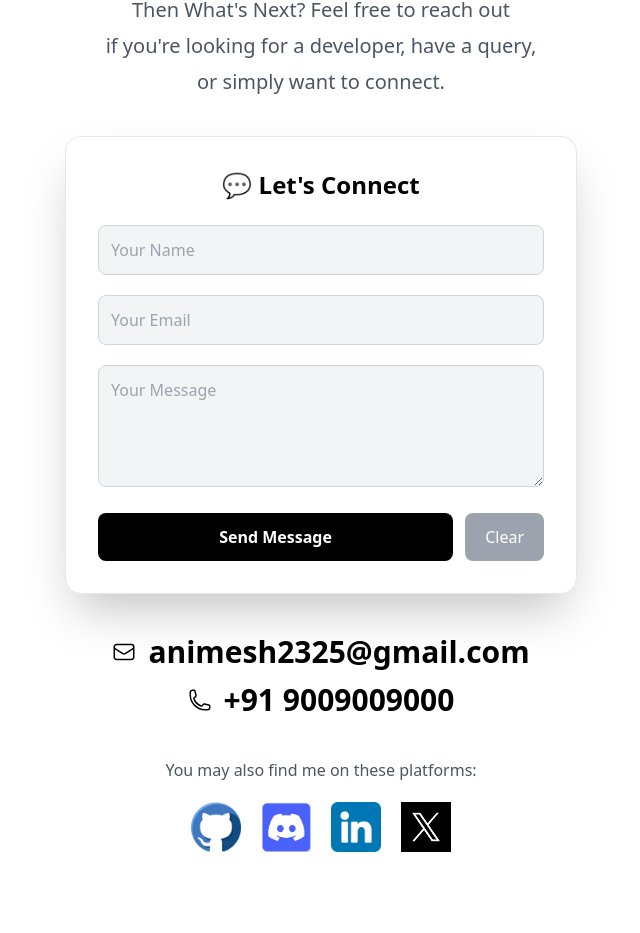
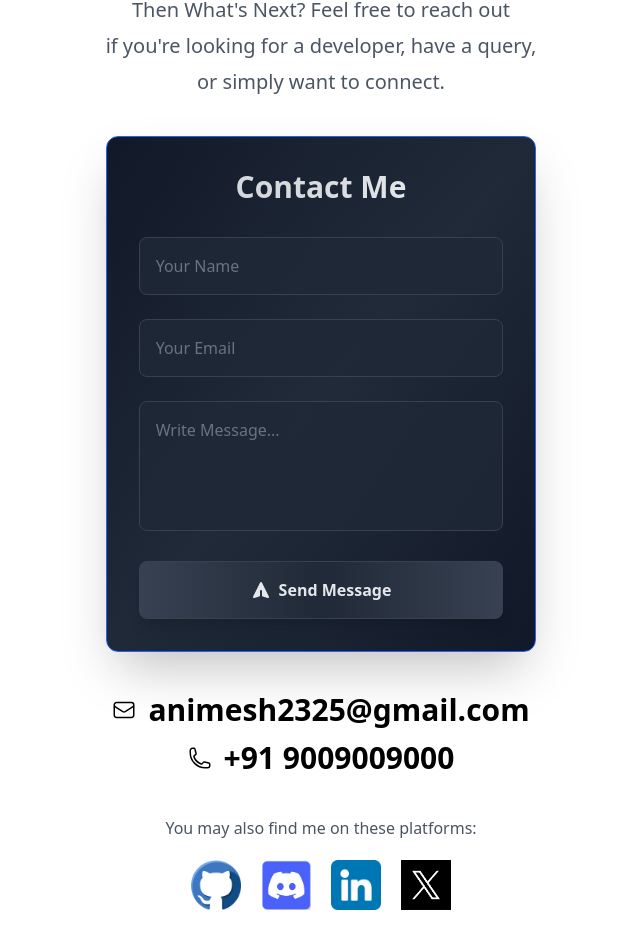
Before and after one commit to Animiiexe/portfolio101, a React (Vite) app: page / in a window 1280 px wide. Shown: the part 5000-5933 px from the top of the page, without its empty margins (319-959 px from the left). Built offline with nearby package versions, Linux system fonts and the light colour scheme.

Commit message:
feat: refactor Contactform component to simplify state management and enhance submission feedback

```diff
--- a/src/footer/Contactform.jsx
+++ b/src/footer/Contactform.jsx
@@ -1,106 +1,99 @@
-import { useState, useEffect } from "react";
-import { Loader2 } from "lucide-react";
+import { useState } from "react";
 
-const ContactForm = () => {
-    const [formData, setFormData] = useState({ name: "", email: "", message: "" });
-    const [status, setStatus] = useState("");
-    const [loading, setLoading] = useState(false);
-    const [isDarkMode, setIsDarkMode] = useState(false);
-
-    useEffect(() => {
-        const selectedTheme = localStorage.getItem("theme");
-        if (selectedTheme) {
-            document.documentElement.classList = [selectedTheme];
-            setIsDarkMode(selectedTheme === "night");
-        }
-    }, []);
-
-    const handleChange = (e) => {
-        setFormData({ ...formData, [e.target.name]: e.target.value });
-    };
+const Contactform = () => {
+  const [submitted, setSubmitted] = useState(false);
 
   const handleSubmit = async (e) => {
     e.preventDefault();
-        setLoading(true);
-        setStatus("Sending...");
 
-        try {
-            await new Promise((resolve) => setTimeout(resolve, 1500));
-            setStatus("✅ Message sent! I'll get back to you soon.");
-            setFormData({ name: "", email: "", message: "" });
-        } catch (error) {
-            setStatus("❌ Failed to send. Please try again.");
+    const form = e.target;
+    const data = new FormData(form);
+
+    await fetch(
+      "https://docs.google.com/forms/u/0/d/1kXe6oW9SEQBK8VVkZWtDkPCayH8aHynSM5y1dctWEP8/formResponse",
+      {
+        method: "POST",
+        mode: "no-cors",
+        body: data,
       }
-        setLoading(false);
-    };
+    );
 
-    const handleClear = () => {
-        setFormData({ name: "", email: "", message: "" });
-        setStatus("");
+    setSubmitted(true);
+    form.reset();
   };
 
   return (
-        <div
-            className={`p-8 rounded-2xl shadow-2xl max-w-lg mx-auto border transition-all duration-300
-                ${isDarkMode ? "bg-gray-900 border-gray-800 text-white" : "bg-white border-gray-200 text-black"}`}
+    <form
+      onSubmit={handleSubmit}
+      className="max-w-xl mx-auto bg-gradient-to-br from-gray-900 via-gray-800 to-gray-900 shadow-2xl rounded-xl p-8 border border-blue-600 relative overflow-hidden"
     >
-            <h2 className="text-2xl font-bold text-center mb-6">💬 Let's Connect</h2>
-            <form onSubmit={handleSubmit} className="space-y-5">
+      {/* Metallic sheen effect */}
+      <div className="absolute inset-0 bg-gradient-to-r from-transparent via-gray-700/20 to-transparent opacity-30 pointer-events-none"></div>
+
+      <h2 className="text-center text-3xl font-bold mb-8 text-transparent bg-clip-text bg-gradient-to-r from-gray-300 to-gray-100">
+        Contact Me
+      </h2>
+
+      <div className="space-y-6">
+        <div className="relative group">
           <input
             type="text"
-                    name="name"
+            className="w-full p-4 bg-gray-800/80 border border-gray-700 rounded-lg focus:outline-none focus:ring-2 focus:ring-blue-500/50 text-gray-200 placeholder-gray-500 transition-all duration-200 group-hover:border-gray-600"
             placeholder="Your Name"
-                    autoComplete="off"
-                    value={formData.name}
-                    onChange={handleChange}
+            name="entry.840928775"
             required
-                    className={`w-full p-3 rounded-lg border focus:ring-2 focus:outline-none transition-all duration-300
-                        ${isDarkMode ? "bg-gray-800 border-gray-700 text-white focus:ring-blue-500" : "bg-gray-100 border-gray-300 text-black focus:ring-blue-500"}`}
           />
+          <div className="absolute inset-0 rounded-lg border-t border-gray-600/50 pointer-events-none opacity-0 group-hover:opacity-100 transition-opacity duration-300"></div>
+        </div>
+
+        <div className="relative group">
           <input
             type="email"
-                    name="email"
+            className="w-full p-4 bg-gray-800/80 border border-gray-700 rounded-lg focus:outline-none focus:ring-2 focus:ring-blue-500/50 text-gray-200 placeholder-gray-500 transition-all duration-200 group-hover:border-gray-600"
             placeholder="Your Email"
-                    autoComplete="off"
-                    value={formData.email}
-                    onChange={handleChange}
+            name="entry.1156843920"
             required
-                    className={`w-full p-3 rounded-lg border focus:ring-2 focus:outline-none transition-all duration-300
-                        ${isDarkMode ? "bg-gray-800 border-gray-700 text-white focus:ring-blue-500" : "bg-gray-100 border-gray-300 text-black focus:ring-blue-500"}`}
           />
+          <div className="absolute inset-0 rounded-lg border-t border-gray-600/50 pointer-events-none opacity-0 group-hover:opacity-100 transition-opacity duration-300"></div>
+        </div>
+
+        <div className="relative group">
           <textarea
-                    name="message"
-                    placeholder="Your Message"
-                    autoComplete="off"
-                    value={formData.message}
-                    onChange={handleChange}
-                    required
+            cols="30"
             rows="4"
-                    className={`w-full p-3 rounded-lg border focus:ring-2 focus:outline-none transition-all duration-300
-                        ${isDarkMode ? "bg-gray-800 border-gray-700 text-white focus:ring-blue-500" : "bg-gray-100 border-gray-300 text-black focus:ring-blue-500"}`}
+            className="w-full p-4 bg-gray-800/80 border border-gray-700 rounded-lg resize-none focus:outline-none focus:ring-2 focus:ring-blue-500/50 text-gray-200 placeholder-gray-500 transition-all duration-200 group-hover:border-gray-600"
+            placeholder="Write Message..."
+            name="entry.1103157260"
           ></textarea>
-                <div className="flex gap-3">
+          <div className="absolute inset-0 rounded-lg border-t border-gray-600/50 pointer-events-none opacity-0 group-hover:opacity-100 transition-opacity duration-300"></div>
+        </div>
+
         <button
+          className="w-full py-4 px-6 bg-gradient-to-r from-gray-700 via-gray-800 to-gray-700 border border-gray-700 rounded-lg font-bold text-gray-200 hover:text-white shadow-lg hover:shadow-gray-800/50 transition-all duration-300 hover:from-gray-800 hover:to-gray-700 relative overflow-hidden group"
           type="submit"
-                        disabled={loading}
-                        className={`flex-1 p-3 rounded-lg font-semibold transition-all duration-300 transform flex items-center justify-center
-                            ${loading ? "opacity-50 cursor-not-allowed" : "hover:scale-105"}
-                            ${isDarkMode ? "bg-blue-500 text-white hover:bg-blue-600" : "bg-black text-white hover:bg-gray-800"}`}
         >
-                        {loading ? <Loader2 className="animate-spin w-5 h-5" /> : "Send Message"}
-                    </button>
-                    <button
-                        type="button"
-                        onClick={handleClear}
-                        className="px-5 py-3 rounded-lg bg-gray-400 text-white hover:bg-gray-500 transition-all duration-300"
-                    >
-                        Clear
+          <span className="relative z-10 flex items-center justify-center gap-2">
+            <svg xmlns="http://www.w3.org/2000/svg" className="h-5 w-5" viewBox="0 0 20 20" fill="currentColor">
+              <path d="M10.894 2.553a1 1 0 00-1.788 0l-7 14a1 1 0 001.169 1.409l5-1.429A1 1 0 009 15.571V11a1 1 0 112 0v4.571a1 1 0 00.725.962l5 1.428a1 1 0 001.17-1.408l-7-14z" />
+            </svg>
+            Send Message
+          </span>
+          <span className="absolute inset-0 bg-gradient-to-r from-blue-600/20 via-transparent to-blue-600/20 opacity-0 group-hover:opacity-100 transition-opacity duration-300"></span>
         </button>
       </div>
+
+      {submitted && (
+        <div className="mt-6 p-4 bg-gray-800/70 border border-green-900/50 rounded-lg backdrop-blur-sm animate-fade-in">
+          <p className="text-green-400 text-center font-medium flex items-center justify-center gap-2">
+            <svg xmlns="http://www.w3.org/2000/svg" className="h-5 w-5" viewBox="0 0 20 20" fill="currentColor">
+              <path fillRule="evenodd" d="M10 18a8 8 0 100-16 8 8 0 000 16zm3.707-9.293a1 1 0 00-1.414-1.414L9 10.586 7.707 9.293a1 1 0 00-1.414 1.414l2 2a1 1 0 001.414 0l4-4z" clipRule="evenodd" />
+            </svg>
+            Message Sent Successfully!
+          </p>
+        </div>
+      )}
     </form>
-            {status && <p className="text-center mt-4 text-sm text-gray-400">{status}</p>}
-        </div>
   );
 };
 
-export default ContactForm;
+export default Contactform;
```
Lines whose indentation alone changed are shown as unchanged.
